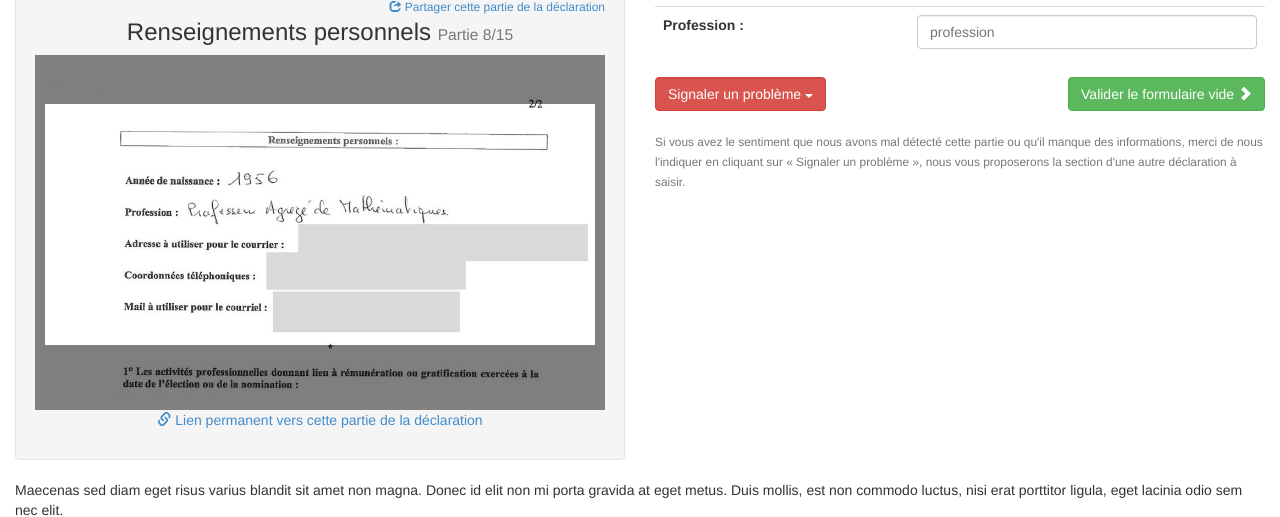
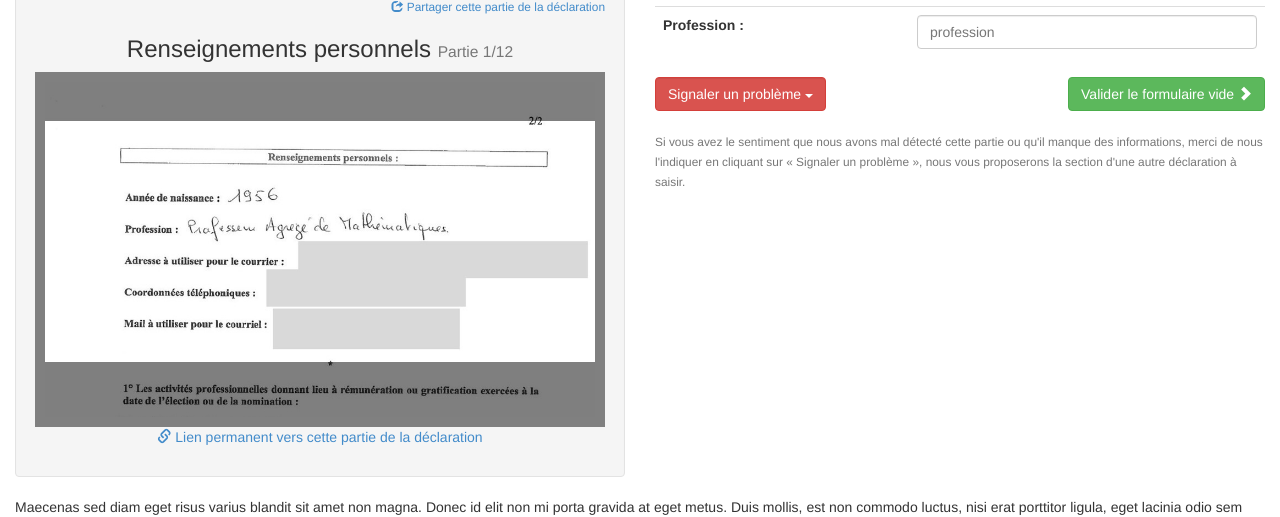
Before and after one commit to regardscitoyens/crowdsource_dpi, a PHP site: page /interface.php?id=1 in a window 1280 px wide. Shown: the part 1114-1631 px from the top of the page. Run offline with PHP 8.4, Linux system fonts and the light colour scheme.

Commit message:
Input[text] have the same behavious than textarea + real part id

```diff
--- a/web/forms/form0.php
+++ b/web/forms/form0.php
@@ -1,7 +1,7 @@
 <p class="consigne">Merci de saisir ci dessous les informations déclarées par le parlementaire.
 <p class="text-muted">Si le parlementaire n'a rien saisi ou indiqué « Néant », cliquez sur le bouton « Valider le formulaire vide ».</p>
 <table id="crowdtable" class="table">
-  <tr class="row"><th>Qualité :</th><td><input id="champ[0,0]" placeholder="député de XX/sénateur de YY/député européen de ZZ" class="form-control"/></td></tr>
-  <tr class="row"><th>Nom :</th><td><input id="champ[0,1]" placeholder="nom" class="form-control"/></td></tr>
-  <tr class="row"><th>Prénom :</th><td><input id="champ[0,2]" placeholder="prénom" class="form-control"/></td></tr>
+  <tr class="row"><th>Qualité :</th><td><input id="champ[0,0]" type="text" placeholder="député de XX/sénateur de YY/député européen de ZZ" class="form-control"/></td></tr>
+  <tr class="row"><th>Nom :</th><td><input id="champ[0,1]" type="text" placeholder="nom" class="form-control"/></td></tr>
+  <tr class="row"><th>Prénom :</th><td><input id="champ[0,2]" type="text" placeholder="prénom" class="form-control"/></td></tr>
 </table>
--- a/web/forms/form1.php
+++ b/web/forms/form1.php
@@ -1,6 +1,6 @@
 <p class="consigne">Merci de saisir ci dessous les informations déclarées par le parlementaire. </p>
 <p class="text-muted">Si le parlementaire n'a rien saisi ou indiqué « Néant », cliquez sur le bouton « Valider le formulaire vide ».</p>
 <table id="crowdtable" class="table">
-  <tr class="row"><th>Année de naissance :</th><td><input id="champ[0,0]" placeholder="année" class="form-control"/></td></tr>
-  <tr class="row"><th>Profession :</th><td><input id="champ[0,1]" placeholder="profession" class="form-control"/></td></tr>
+  <tr class="row"><th>Année de naissance :</th><td><input type="text" id="champ[0,0]" placeholder="année" class="form-control"/></td></tr>
+  <tr class="row"><th>Profession :</th><td><input type="text" id="champ[0,1]" placeholder="profession" class="form-control"/></td></tr>
 </table>
--- a/web/interface.php
+++ b/web/interface.php
@@ -100,12 +100,12 @@ h1 {margin-bottom: 20px;}
             <div class="well">
             <div class="media">
               <img class="img-circle pull-left" src="http://www.nosdeputes.fr/depute/photo/christian-eckert/80"/>
+              <a href="#" class="small pull-right"><span class="glyphicon glyphicon-share"></span> Partager cette partie de la déclaration</a>
               <div class="media-body">
             <h3 class="page-header text-muted">Déclaration de <?php echo $noms[$id]; ?></h3>
         </div>
       </div>
-                <a style="font-size: 12px"href="#" class="pull-right"><span class="glyphicon glyphicon-share"></span> Partager cette partie de la déclaration</a>
-                <h3 class="text-center"><?php echo ucfirst($sections[$id]); ?> <small>Partie 8/15</small></h3>
+                <h3 class="text-center"><?php echo ucfirst($sections[$id]); ?> <small>Partie <?php echo $id; ?>/12</small></h3>
                 <div class="declaration"><img width="100%" src="<?php echo $images[$id]; ?>" class="zoom"/></div>
                 <p class="text-center"><a href="#"><span class="glyphicon glyphicon-link"></span> Lien permanent vers cette partie de la déclaration</a></p>
           </div>
@@ -192,16 +192,17 @@ h1 {margin-bottom: 20px;}
 	  tr = tr.replace(/n°[0-9]/g, 'n°'+(id+1));
 	  $(this).after(tr);});updatetableevents();
     }
-    function updatesubmit() {var str = ''; $("textarea").each(function(){str += $(this).val();});if(str){$("#validate span.libelle").html('Valider');}else{$("#validate span.libelle").html('Valider le formulaire vide');}}
+function updatesubmit() {var str = ''; $(".numerise textarea").each(function(){str += $(this).val();});$(".numerise input[type='text']").each(function(){str += $(this).val();});if(str){$("#validate span.libelle").html('Valider');}else{$("#validate span.libelle").html('Valider le formulaire vide');}}
     function updatetableevents() {
   	  updatesubmit();
-       $("#crowdtable tr:last td.buttons").html('<span class="add"><button class="form-control btn-primary"><span class="glyphicon glyphicon-plus"></span></button></span>');
+       $("#crowdtable tr:last td.buttons").html('<span class="add"><button class="form-control btn-primary" ><span class="glyphicon glyphicon-plus"></span></button></span>');
        $("#crowdtable tr:not(:last) td.buttons").html('<span class="remove"><button class="form-control btn-danger"><span class="glyphicon glyphicon-remove"></span></button></span>');
        var trid = 0;
        $("#crowdtable tr:not(:first)").each(function(){$(this).find("textarea").each(function(){$(this).attr('id', $(this).attr('id').replace(/\[[0-9]*\,/, '['+trid+','));$(this).attr('placeholder', $(this).attr('placeholder').replace(/n°[0-9]*/, 'n°'+(trid+1)));}); trid++;});
        $(".remove button").click(removerow);
        $(".add button").click(addrow);
-       $("textarea").change(updatesubmit);
+       $(".numerise textarea").change(updatesubmit);
+       $(".numerise input[type='text']").change(updatesubmit);
     }
     updatetableevents();
 data = [ { label: "Fait",  data: 75, color: '#5CB85C'}, { label: "A faire",  data: 25, color: '#FFF'} ];
```
